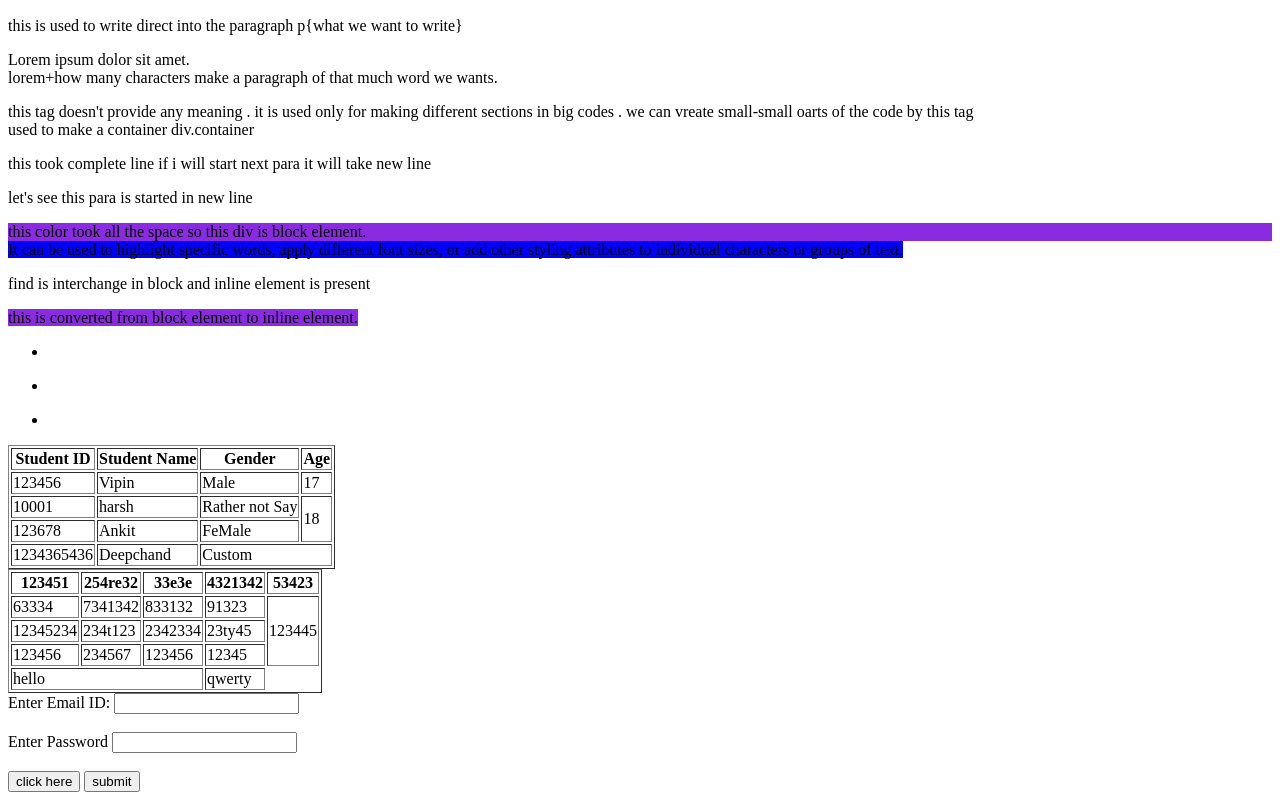
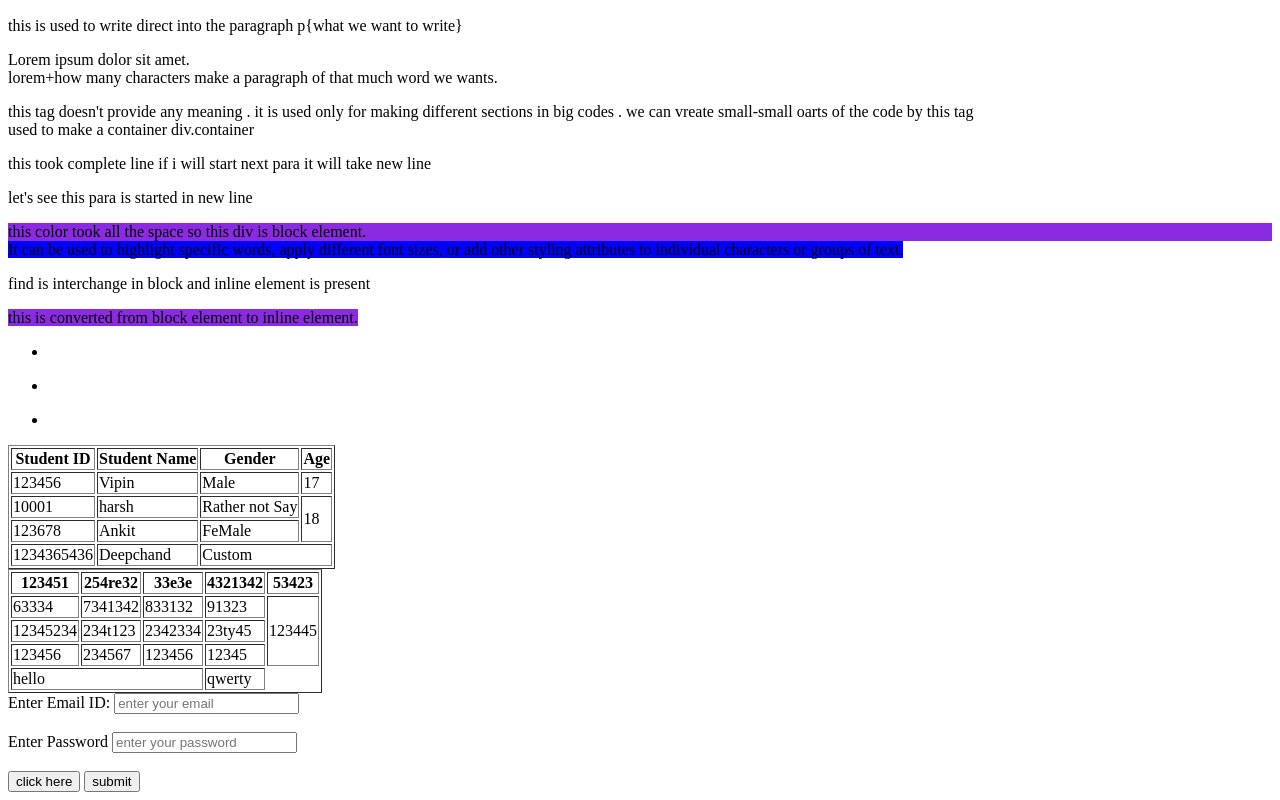
Before and after one commit to Ravi-Dahiya-00/htmlwithcss, a plain HTML site: page completeHTML.html in a window 1280 px wide. Shown: the part 1727-2527 px from the top of the page. Drawn offline with Linux system fonts and the light colour scheme.

Commit message:
learning

```diff
--- a/completeHTML.html
+++ b/completeHTML.html
@@ -440,16 +440,20 @@ They are composed of tags, which include an opening tag, content (optional), and
      <form>
 
          <label for="email">Enter Email ID:</label>
-        <input type="text" id="your email">
+        <input type="text" id="email" placeholder="enter your email">
         <br>
         <br>
         <label for="password">Enter Password</label>
-        <input type="text" id="password">
+        <input type="text" id="password" placeholder="enter your password">
+        <!-- in label "for" and in input "id" must have same address. -->
+         <!-- placeholder attributes describe the label more briefly inside the input tag. -->
         <br>
         <br>
 
+
         <input type="submit" value="click here" >
         <button>submit</button>
+        <!-- there are two methods to make a button    input and button -->
      </form>
 
 
```
